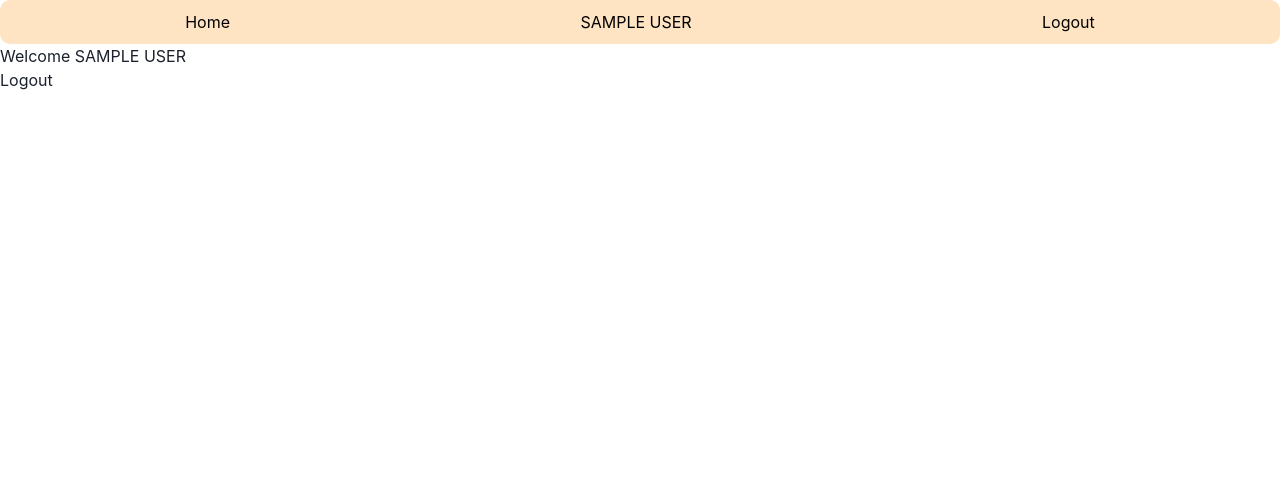
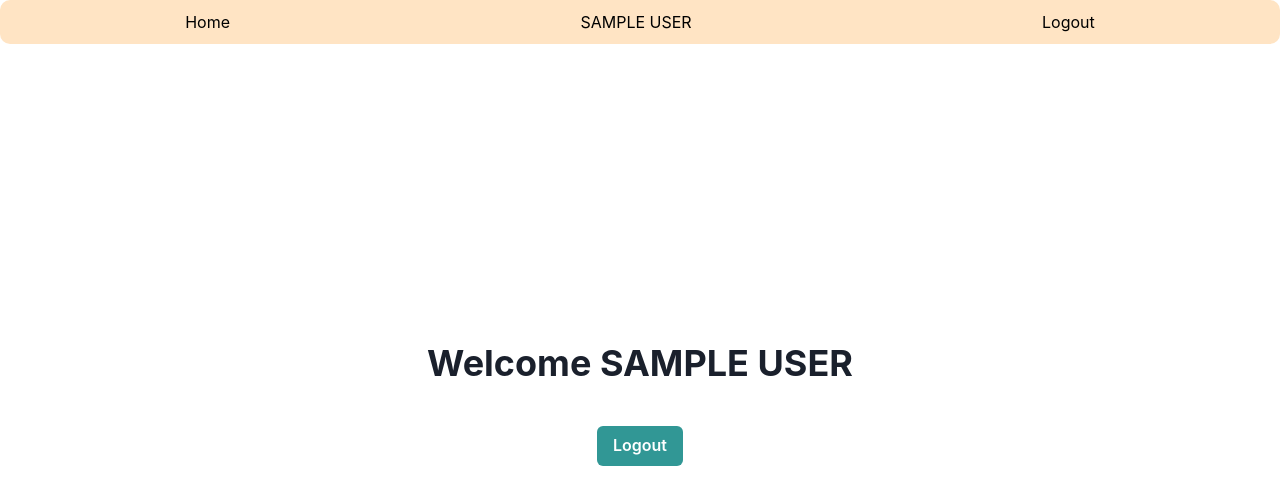
Before and after one commit to mYashavanth/next_movie_app, a Next.js app: page /login in a window 1280 px wide. Before the commit this address had no page. Shown: the top 504 px of the page. Built offline with nearby package versions, Linux system fonts and the light colour scheme; sample sign-in values are in the browser's storage.

Commit message:
made some optimisations

```diff
--- a/src/authContext/authContextProvider.jsx
+++ b/src/authContext/authContextProvider.jsx
@@ -3,16 +3,16 @@ import { createContext, useState , useEffect } from "react";
 export const AuthContext = createContext({});
 
 export default function AuthContextProvider({ children }) {
-    useEffect(() => {
-        const loginData = localStorage.getItem("user");
-        if (loginData) {
-          setIsAuth(true);
-        }
 
-    }, []);
   const [isAuth, setIsAuth] = useState(false);
   const [search, setSearch] = useState("Thor");
   console.log({ setIsAuth });
+  useEffect(() => {
+    const loginData = localStorage.getItem("user");
+    if (loginData) {
+      setIsAuth(true);
+    }
+  }, []);
 
   return (
     <AuthContext.Provider value={{ isAuth, setIsAuth, search, setSearch }}>
--- a/src/components/navBar.jsx
+++ b/src/components/navBar.jsx
@@ -7,19 +7,26 @@ export default function Navbar() {
   const [data, setData] = useState({});
   const { isAuth, setIsAuth } = useContext(AuthContext);
 
+  // Fetch user data from localStorage when component mounts
   useEffect(() => {
     const loginData = localStorage.getItem("user");
     if (loginData) {
       setData(JSON.parse(loginData));
     }
-  }, []); // Empty dependency array to run this effect only once
+  }, []);
+
+  // Logout function to clear auth state and local storage
+  const logoutFunction = () => {
+    setIsAuth(false);
+    localStorage.removeItem("user"); // Clear user data from localStorage
+  };
 
   return (
     <nav className={styles.navbar}>
       <Link href="/">Home</Link>
       {!isAuth && <Link href="/signup">Sign Up</Link>}
       <Link href="/login">{isAuth ? data.name.toUpperCase() : "Login"}</Link>
-      {isAuth && <button onClick={() => setIsAuth(false)}>Logout</button>}
+      {isAuth && <button onClick={logoutFunction}>Logout</button>}
     </nav>
   );
 }
--- a/src/pages/login.jsx
+++ b/src/pages/login.jsx
@@ -1,8 +1,9 @@
 import { useContext, useState, useEffect } from "react";
 import styles from "../styles/login.module.css";
-import { Box, Button, useToast } from "@chakra-ui/react";
+import { Box, Button, Center, Heading, useToast, VStack } from "@chakra-ui/react";
 import { useRouter } from "next/router";
 import { AuthContext } from "@/authContext/authContextProvider";
+import Head from "next/head";
 
 export default function Login() {
   const { isAuth, setIsAuth } = useContext(AuthContext);
@@ -27,9 +28,6 @@ export default function Login() {
     setUser({ ...user, [name]: value });
   };
 
-  if(isAuth){
-    router.push("/");
-  }
   const handleSubmit = (e) => {
     e.preventDefault();
 
@@ -51,7 +49,7 @@ export default function Login() {
     } else {
       toast({
         title: "Failed.",
-        description: "Login Failed",
+        description: "Login Failed Please Sign Up",
         status: "error",
         duration: 9000,
         isClosable: true,
@@ -63,20 +61,30 @@ export default function Login() {
       password: "",
     });
   };
+  const logoutFunction = () => {
+    setIsAuth(false);
+    localStorage.removeItem("user"); // Clear user data from localStorage
+  };
 
   console.log(user);
   console.log(isAuth);
 
   return (
     <>
+    <Head>
+        <title>Login</title>
+        <meta name="description" content="loging page" />
+    </Head>
       {isAuth ? (
-        <div>
-          <h1>
+        <Center h="90vh">
+          <VStack spacing={10}>
+            <Heading as={"h4"}>
             Welcome{" "}
             {parsedLoginData.name ? parsedLoginData.name.toUpperCase() : "User"}
-          </h1>
-          <button onClick={() => setIsAuth(false)}>Logout</button>
-        </div>
+          </Heading>
+          <Button onClick={logoutFunction} colorScheme="teal">Logout</Button>
+          </VStack>
+        </Center>
       ) : (
         <Box className={styles.signupMain}>
           <form onSubmit={handleSubmit}>
@@ -97,7 +105,9 @@ export default function Login() {
                 onChange={handleChange}
                 value={user.password}
               />
-              <Button type="submit" colorScheme="teal">Login</Button>
+              <Button type="submit" colorScheme="teal">
+                Login
+              </Button>
             </Box>
           </form>
         </Box>
--- a/src/pages/signup.jsx
+++ b/src/pages/signup.jsx
@@ -2,6 +2,7 @@ import React, { useState } from "react";
 import styles from "../styles/signup.module.css";
 import { Box, Button, useToast } from "@chakra-ui/react";
 import { useRouter } from "next/router";
+import Head from "next/head";
 
 export default function SignUp() {
   const NavigatTo = useRouter().push;
@@ -43,6 +44,10 @@ export default function SignUp() {
   console.log(user);
   return (
     <>
+      <Head>
+        <title>Sign Up</title>
+        <meta name="description" content="signup" />
+      </Head>
       <Box className={styles.signupMain}>
         <form action="" onSubmit={handleSubmit}>
           <Box className={styles.signupForm}>
```
Also changed, not shown: src/pages/index.jsx (+5 -2 lines), src/pages/movie/[id].jsx (+7 -0 lines).
